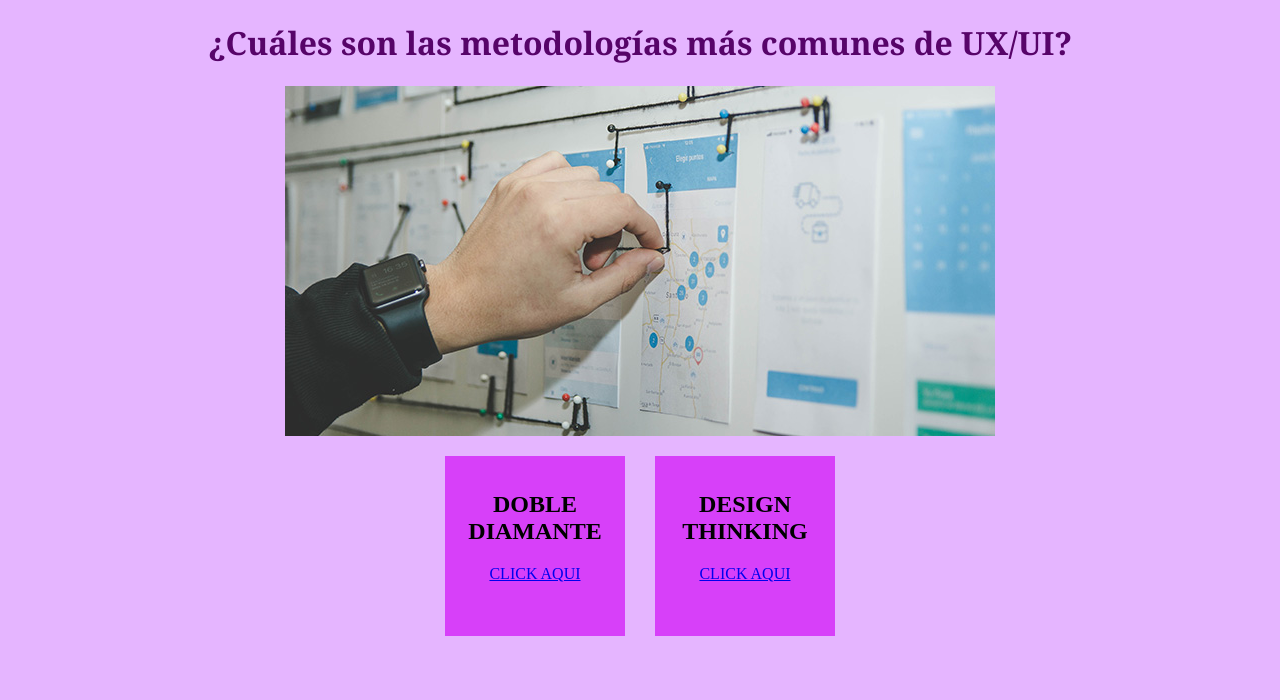
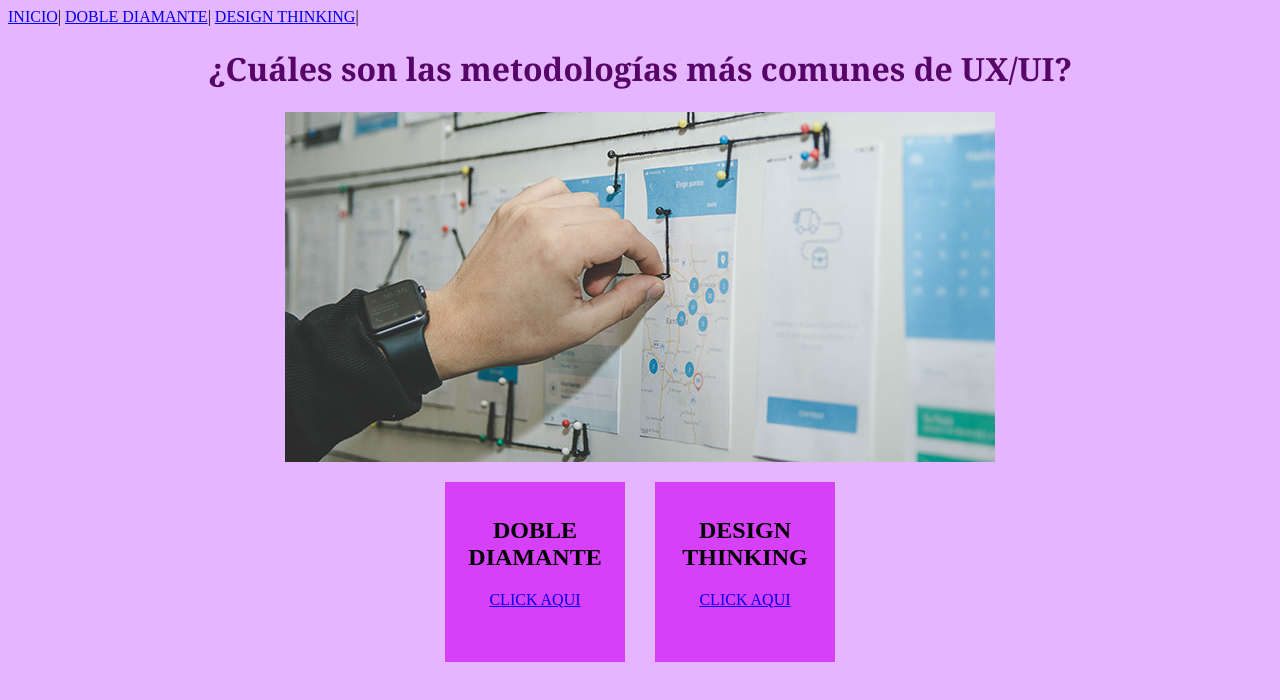
Before and after one commit to nato0121/123, a plain HTML site: page inicio.html in a window 1280 px wide. Drawn offline with Linux system fonts and the light colour scheme.

Commit message:
NUEVIIIII

```diff
--- a/inicio.html
+++ b/inicio.html
@@ -5,6 +5,11 @@
     <meta name="viewport" content="width=device-width, initial-scale=1.0">
     <title> Inicio</title>
     <link rel="shortcut icon" href="img/iniciu.png" />
+    <nav>
+        <a href="inicio.html">INICIO</a>|
+        <a href="primera.html">DOBLE DIAMANTE</a>|
+        <a href="segunda.html">DESIGN THINKING</a>|
+    </nav>
     <style>
         .body{
             background-color: blueviolet;
```
Also changed, not shown: segunda.html (added, +11 -0 lines).
